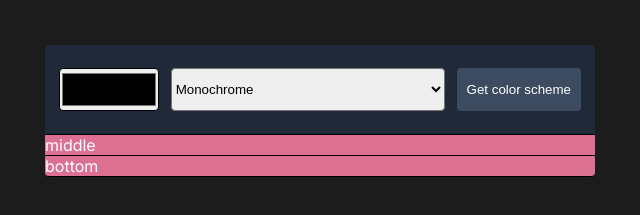
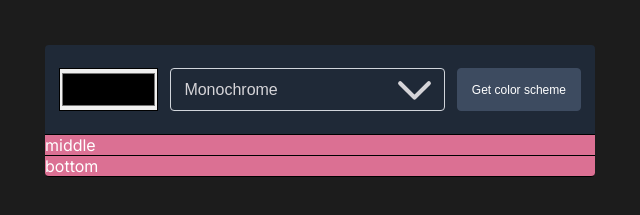
Before and after one commit to caseyocampo/color-scheme-generator, a plain HTML site: page index.html in a window 1280 px wide. Shown: the part 95-310 px from the top of the page, without its empty margins (320-960 px from the left). Drawn offline with Linux system fonts and the light colour scheme.

Commit message:
Add custom select arrow

```diff
--- a/index.html
+++ b/index.html
@@ -21,7 +21,7 @@
         <div class="row row-top">
             <input type="color" class="color-picker">
             <select name="color-schemes" id="colorSchemes" class="color-selector">
-                <option value="monochrome">Monochrome</option>
+                <option value="monochrome" selected>Monochrome</option>
                 <option value="color">Other</option>
                 <option value="color">Other</option>
                 <option value="color">Other</option>
@@ -30,6 +30,8 @@
         </div>
         <div class="row row-middle">middle</div>
         <div class="row row-bottom">bottom</div>
+
+
     </main>
     <script src="index.js"></script>
 </body>
--- a/style.css
+++ b/style.css
@@ -62,19 +62,36 @@ header p {
 }
 
 .row-top .color-picker {
+    border-radius: 0;
     width: 20%;
 }
 
 .row-top .color-selector {
+    appearance: none;
+    background: var(--colorBluePrimary);
+    background: url(./images/selector.svg) 96% / 15% no-repeat
+        var(--colorBluePrimary);
+    border: 1px solid #d1d5db;
+    color: var(--colorSecondary);
+    font-size: 16px;
+    padding: 9px 13px;
     width: 55%;
+    -webkit-appearance: none;
+    -moz-appearance: none;
 }
 
 .row-top .color-button {
-    border: none;
+    border: 1px solid var(--colorBlueSecondary);
     background: var(--colorBlueSecondary);
     color: var(--colorPrimary);
+    font-size: 12px;
     font-weight: 500;
     width: 25%;
+}
+
+.row-top .color-button:hover,
+.row-top .color-button:focus {
+    cursor: pointer;
 }
 
 .row-bottom {
```
Also changed, not shown: images/selector.svg (added), 1 other file.
